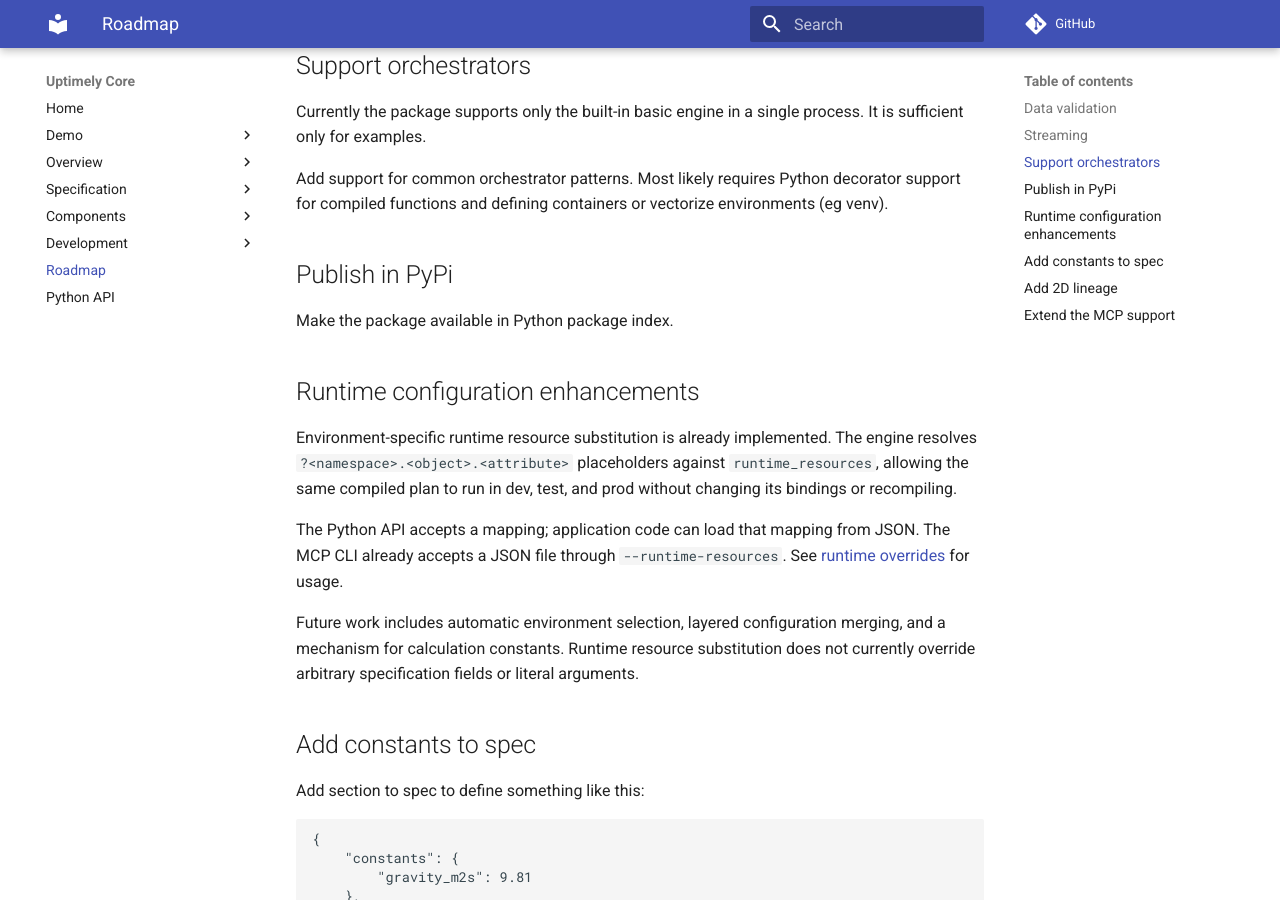
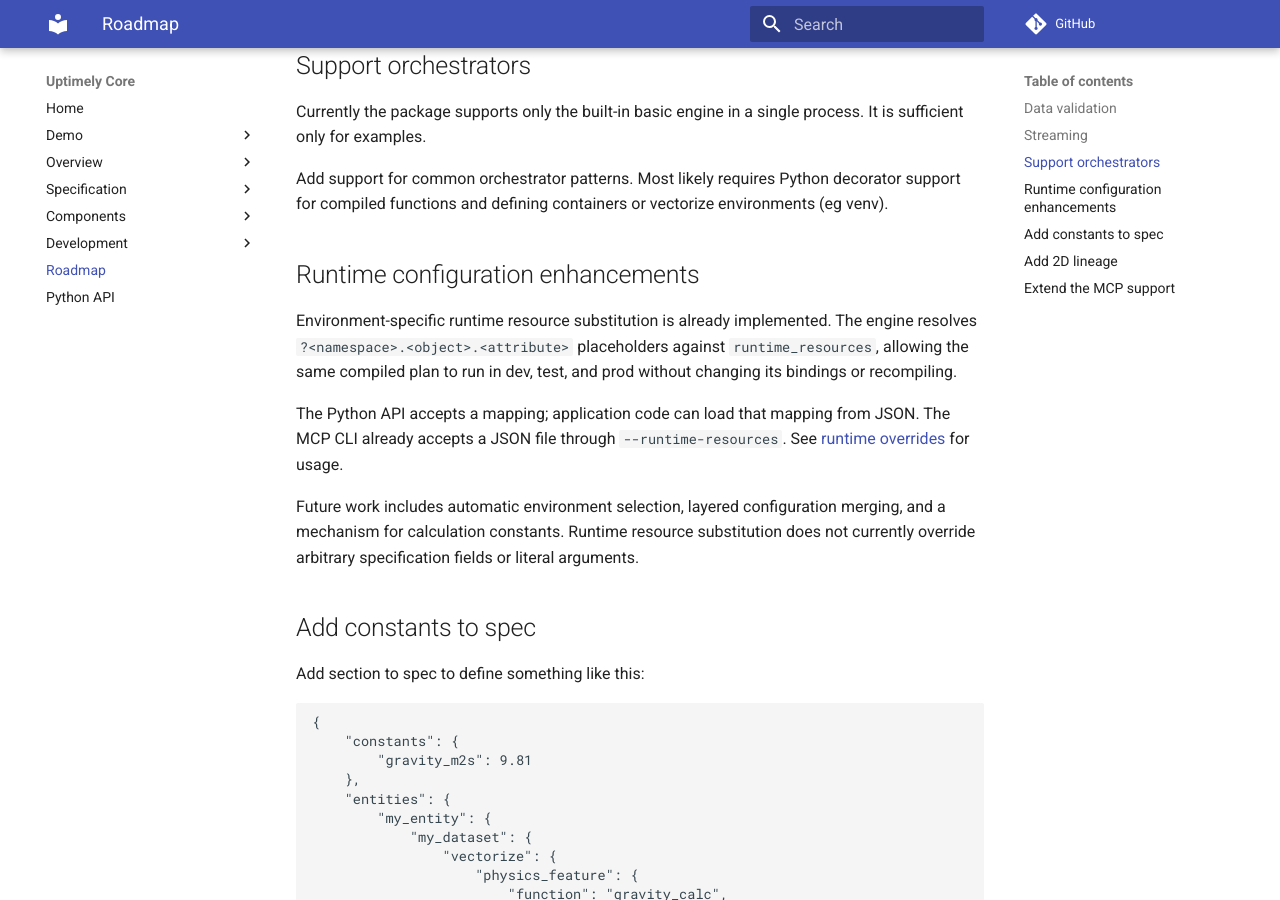
Before and after one commit to uptimely-ai/uptimely-core, an MkDocs documentation site: the page built from docs/roadmap.md, in a window 1280 px wide and 900 px high, scrolled down 474 px. Built offline with MkDocs 1.6.1 and Material for MkDocs 9.7.7, drawn with Linux system fonts in a browser that asks for light colours; comment, search, counter and statistics services are not loaded.

Commit message:
Remove PyPi package release from roadmap

```diff
--- a/docs/roadmap.md
+++ b/docs/roadmap.md
@@ -19,9 +19,7 @@ Currently the package supports only the built-in basic engine in a single proces
 
 Add support for common orchestrator patterns. Most likely requires Python decorator support for compiled functions and defining containers or vectorize environments (eg venv).
 
-## Publish in PyPi
 
-Make the package available in Python package index.
 
 ## Runtime configuration enhancements
 
```
